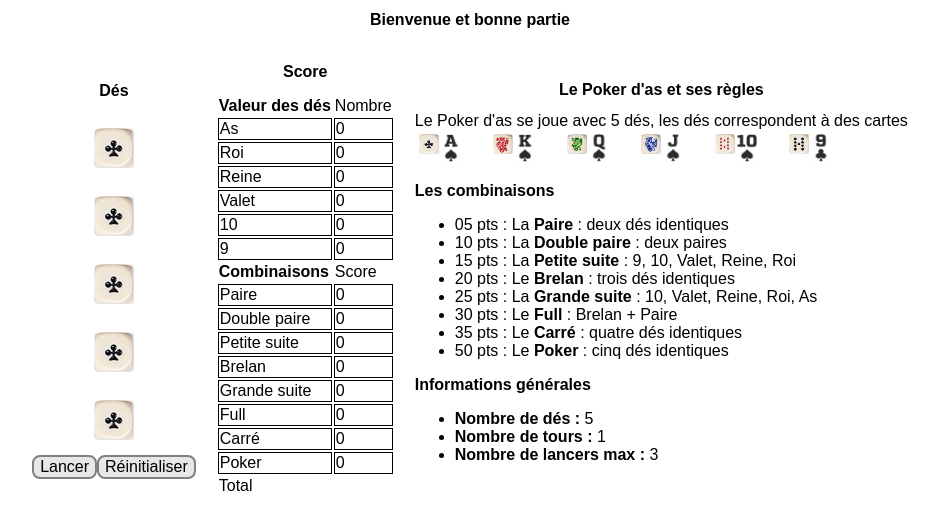
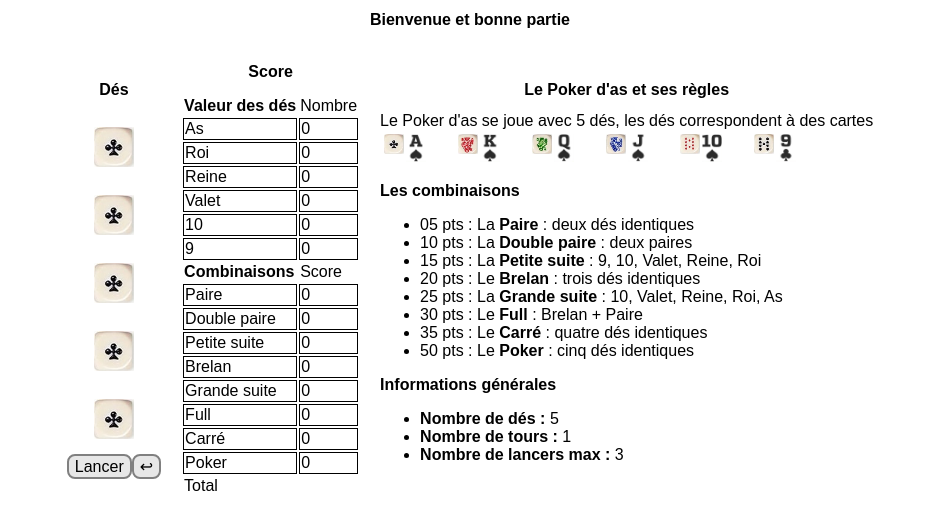
Before and after one commit to Robin-44/PokerDice, a plain HTML site: page index.html in a window 1280 px wide. Shown: the whole page, without its empty margins (170-1109 px from the left). Drawn offline with Linux system fonts and the light colour scheme.

Commit message:
Update index.html

```diff
--- a/index.html
+++ b/index.html
@@ -34,7 +34,7 @@
             </div>
             <div class="container">
                 <button onClick="roll_dice ();">Lancer</button>
-                <button onClick="javascript:document.location.reload();">Réinitialiser</button>
+                <button onClick="javascript:document.location.reload();">&#x21A9;</button>
             </div>
         </section>
         <section>
```
